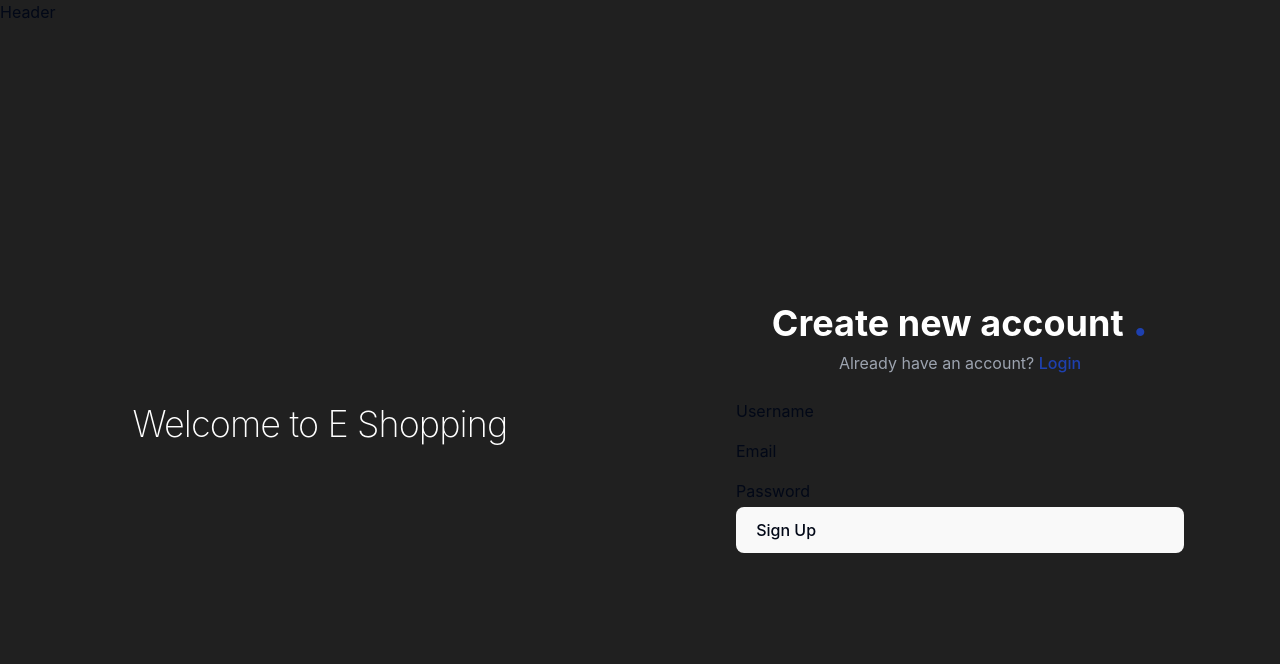
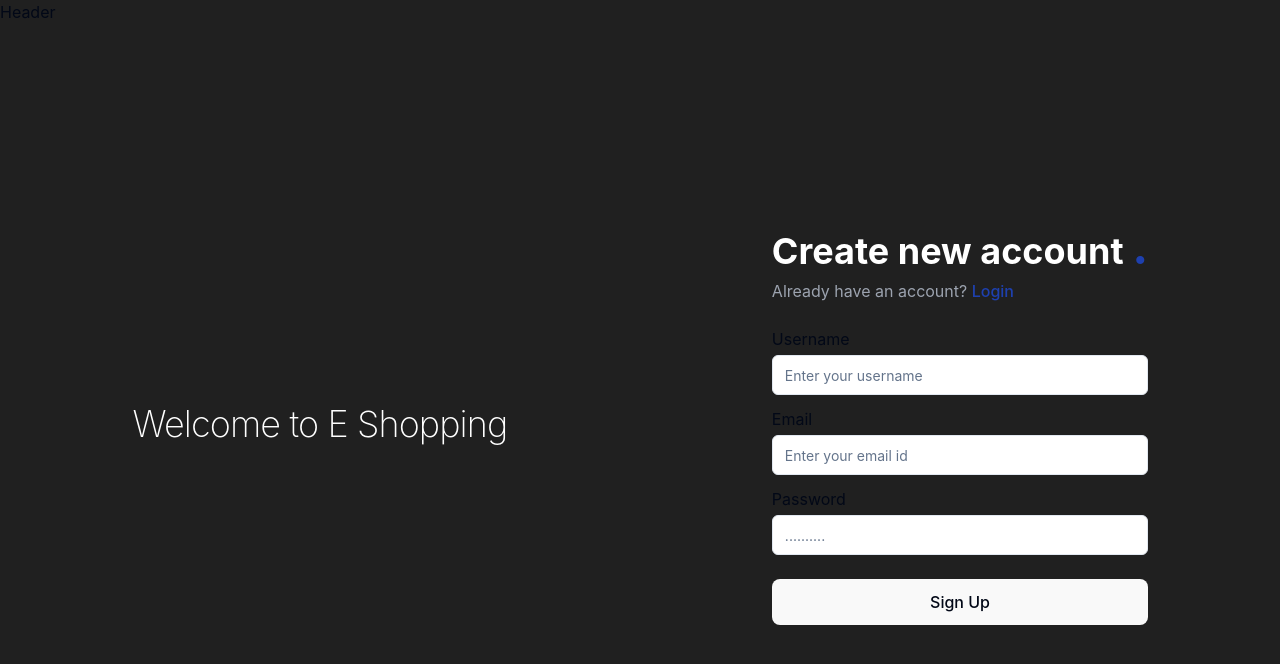
Before and after one commit to bgadkane27/E-Shopping, a React (Vite) app in the folder client/: page /auth/register in a window 1280 px wide. Shown: the top 664 px of the page. Built offline with nearby package versions, Linux system fonts and the light colour scheme.

Commit message:
form added

```diff
--- a/client/src/components/common/form.jsx
+++ b/client/src/components/common/form.jsx
@@ -4,7 +4,7 @@ import { Textarea } from "../ui/textarea";
 
 function CommonForm({formControls, formData, setFormData, onSubmit, buttonText}) {
   function renderInputByComponentType(getControlitem) {
-    const element = null;
+    let element = null;
 
     const value = formData[getControlitem.name] || ''
 
@@ -18,10 +18,10 @@ function CommonForm({formControls, formData, setFormData, onSubmit, buttonText})
 
     switch (getControlitem.componentType) {
       case "input":
-        const element = (
+        element = (
           <Input
             name={getControlitem.name}
-            id={getControlitem.id}
+            id={getControlitem.name}
             placeholder={getControlitem.placeholder}
             type={getControlitem.type}
             value={value}
@@ -61,13 +61,13 @@ function CommonForm({formControls, formData, setFormData, onSubmit, buttonText})
     <form onSubmit={onSubmit}>
       <div className="flex flex-col gap-3">
         {formControls.map((controlitem) => (
-          <div className="grid w-full gap-1.5" key={controlitem.name}>
-            <Label className="mb-1">{controlitem.label}</Label>
+          <div className="grid w-full gap-1" key={controlitem.name}>
+            <Label className="mb-0.3">{controlitem.label}</Label>
             {renderInputByComponentType(controlitem)}
           </div>
         ))}
       </div>
-      <button type="submit" className="flex w-full">{ buttonText || "Submit"}</button>
+      <button type="submit" className="flex w-full mt-6 justify-center">{ buttonText || "Submit"}</button>
     </form>
   );
 }
--- a/client/src/pages/auth/register.jsx
+++ b/client/src/pages/auth/register.jsx
@@ -14,10 +14,10 @@ function AuthRegister(){
         event.preventDefault();
     }
     return(
-        <div className="mx-auto w-full max-w-md space-y-6">
-            <div className="text-center">
+        <div className="mx-auto max-w-md space-y-6">
+            <div className="">
                 <h1 className="text-4xl font-bold tracking-normal text-white">Create new account <span className="text-blue-800 text-5xl">.</span></h1>
-                <p className="text-gray-400 m-2">Already have an account? <a href="/auth/login" className="text-blue-800">Login</a></p>
+                <p className="text-gray-400 mt-2">Already have an account? <a href="/auth/login" className="text-blue-800">Login</a></p>
             </div>
             <CommonForm
             formControls={registerFormControls}
```
